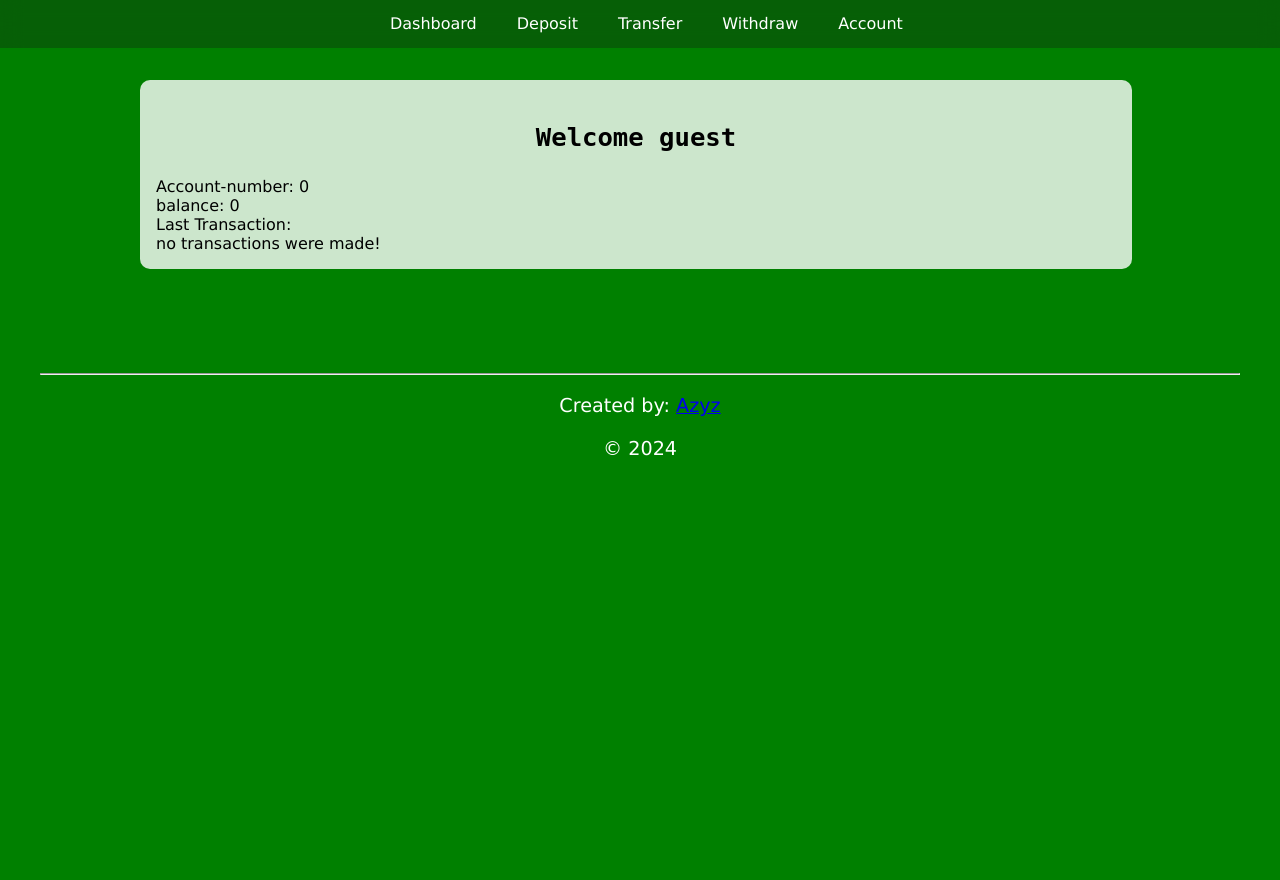
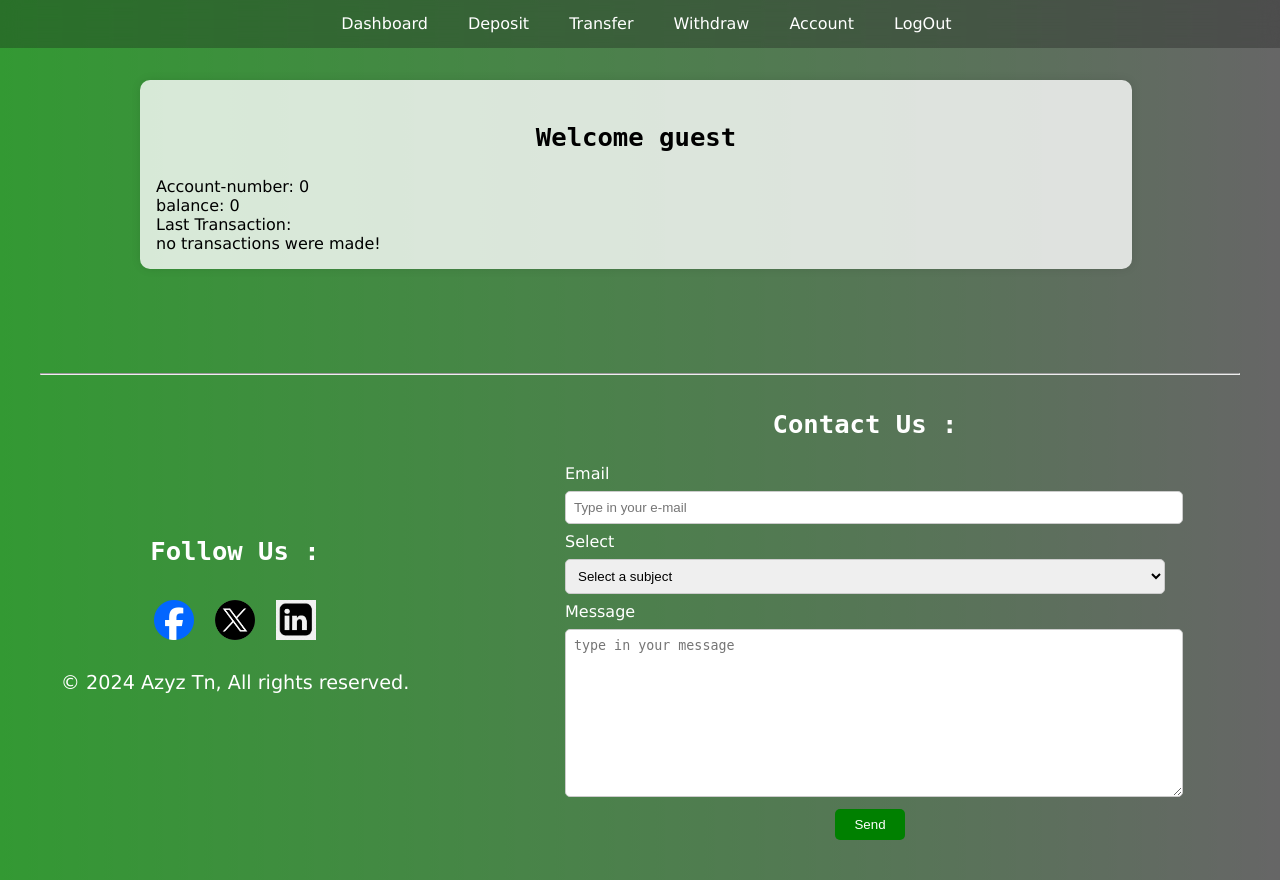
Before and after one commit to AzyzHm/banking-site, a PHP site: page /home.html in a window 1280 px wide. Before the commit the page ends 456 px from the top, so only its background shows below. Run offline with PHP 8.4, Linux system fonts and the light colour scheme.

Commit message:
completed the home js and css part

```diff
--- a/home.html
+++ b/home.html
@@ -4,6 +4,7 @@
     <meta charset="UTF-8">
     <meta name="viewport" content="width=device-width, initial-scale=1.0">
     <link rel="stylesheet" href="style/home.css">
+    <link rel="icon" href="icons/bank.png">
     <title>Home</title>
 </head>
 <body>
@@ -13,6 +14,7 @@
         <a id="transfer">Transfer</a>
         <a id="withdraw">Withdraw</a>
         <a id="account">Account</a>
+        <a name="logout">LogOut</a>
     </nav>
     <main>
         <section id="Dashboard">
@@ -27,6 +29,7 @@
                 <div class="form-group">
                     <label for="deposit-amount">Amount</label>
                     <input type="number" id="deposit-amount" name="deposit-amount" required>
+                    <div id="deposit-amount-error" class="error"></div>
                 </div>
                 <div class="form-group">
                     <label for="deposit-password">Password</label>
@@ -41,10 +44,12 @@
                 <div class="form-group">
                     <label for="transfer-account-number">account-number</label>
                     <input type="text" id="transfer-account-number" name="transfer-account-number" required>
+                    <div id="transfer-account-number-error" class="error"></div>
                 </div>
                 <div class="form-group">
                     <label for="transfer-amount">Amount</label>
                     <input type="number" id="transfer-amount" name="transfer-amount" required>
+                    <div id="transfer-amount-error" class="error"></div>
                 </div>
                 <div class="form-group">
                     <label for="transfer-password">Password</label>
@@ -59,6 +64,7 @@
                 <div class="form-group">
                     <label for="withdraw-amount">Amount</label>
                     <input type="number" id="withdraw-amount" name="withdraw-amount" required>
+                    <div id="withdraw-amount-error" class="error"></div>
                 </div>
                 <div class="form-group">
                     <label for="withdraw-password">Password</label>
@@ -73,33 +79,74 @@
                 <div class="form-group">
                     <label for="first-name">First Name</label>
                     <input type="text" id="first-name" name="first-name">
+                    <div id="first-name-error" class="error"></div>
                 </div>
                 <div class="form-group">
                     <label for="last-name">Last Name</label>
                     <input type="text" id="last-name" name="last-name">
+                    <div id="last-name-error" class="error"></div>
                 </div>
                 <div class="form-group">
                     <label for="email">Email</label>
                     <input type="email" id="email" name="email">
+                    <div id="email-error" class="error"></div>
                 </div>
                 <div class="form-group">
                     <label for="age">Age</label>
                     <input type="number" id="age" name="age">
+                    <div id="age-error" class="error"></div>
                 </div>
                 <div class="form-group">
                     <label for="password">Address</label>
                     <input type="address" id="address" name="address">
+                    <div id="address-error" class="error"></div>
                 </div>
                 <div class="form-group">
-                    <input type="submit" name="apply" value="Apply">
+                    <button type="submit" id="account-submit-button">Apply Changes</button>
                 </div>
             </form>
         </section>
     </main>
     <footer>
         <hr>
-        <p>Created by: <a href="../portfolio/index.php" target="_blank">Azyz</a></p>
-        <p>&copy; 2024</p>
+        <div id="footer">
+            <div id="left">
+                <h3>Follow Us :</h3>
+                <a href="https://www.facebook.com/hammemiazyz" target="_blank"><img src="icons/facebook.png" alt="facebook" class="icons"></a>
+                <a href="https://twitter.com/MICoRaZoN0" target="_blank"><img src="icons/X.png" alt="X" class="icons"></a>
+                <a href="https://www.linkedin.com/in/mohammed-aziz-hammemi-696b78263/" target="_blank"><img src="icons/linkedin.png" alt="LinkedIn" class="icons"></a>
+                <p>&copy 2024 <a href="../portfolio/index.php" target="_blank">Azyz</a> Tn, All rights reserved.</p>
+            </div>
+            <div id="right">
+                <h3>Contact Us :</h3>
+                <form id="contact-form">
+                    <div class="contact-form-group">
+                        <label for="contact-email">Email</label>
+                        <input type="email" id="contact-email" name="contact-email" placeholder="Type in your e-mail">
+                        <div id="contact-email-error" class="error"></div>
+                    </div>
+                    <div class="contact-form-group">
+                        <label for="subject">Select</label>
+                        <select name="subject" id="subject">
+                            <option value="">Select a subject</option>
+                            <option value="question">Question</option>
+                            <option value="complaint">Complaint</option>
+                            <option value="suggestion">Suggestion</option>
+                            <option value="other">Other</option>
+                        </select>
+                        <div id="contact-select-error" class="error"></div>
+                    </div>
+                    <div class="contact-form-group">
+                        <label for="message">Message</label>
+                        <textarea name="message" id="message" placeholder="type in your message" cols="30" rows="10"></textarea>
+                        <div id="contact-message-error" class="error"></div>
+                    </div>
+                    <div class="contact-form-group">
+                        <button type="submit" name="send" id="send-message-button">Send</button>
+                    </div>
+                </form>
+            </div>
+        </div>
     </footer>
     <script src="script/home.js"></script>
 </body>
--- a/style/home.css
+++ b/style/home.css
@@ -1,10 +1,10 @@
 :root {
     --nav: rgba(20, 20, 20, 0.3);
-    --background: rgba(0, 128, 0);
+    --background: linear-gradient(to left,hsl(0, 0%, 0%,0.6), hsl(120, 100%, 25%, 0.8));
     --section: rgb(255, 255, 255, 0.8);
 }
 
-body {
+html {
     font-family:Verdana, Geneva, Tahoma, sans-serif;
     box-sizing: border-box;
     background: var(--background);
@@ -29,6 +29,7 @@ nav a {
     padding: 0.5rem 1rem;
     margin: 0 0.25rem;
     border-radius: 5px;
+    cursor: pointer;
 }
 
 nav a:hover {
@@ -43,13 +44,17 @@ main {
     margin-left: auto;
     margin-right: auto;
 }
-
+.error {
+    color: red;
+    margin-left: 1rem;
+}
 section {
     max-width: 60rem;
     margin-bottom: 2rem;
     background: var(--section);
     padding: 1rem;
     border-radius: 10px;
+    box-shadow: 0 0 10px rgba(0, 0, 0, 0.1);
 }
 #Deposit,#Withdraw,#Transfer,#Account{
     display: none;
@@ -57,7 +62,6 @@ section {
 footer {
     background-color: inherit;
     color: white;
-    text-align: center;
     margin: auto;
     padding: 2rem;
 }
@@ -74,28 +78,14 @@ label {
     display: block;
     font-weight:lighter;
 }
-input {
+section input {
     width: 90%;
     padding: 0.5rem;
     margin: 0.5rem 0;
     border-radius: 5px;
     border: 1px solid #ccc;
 }
-input[type="submit"]{
-    width: 50%;
-    margin-left: 25%;
-    background: green;
-    color: white;
-    border: none;
-    cursor: pointer;
-}
-input[type="submit"]:hover {
-    opacity: 0.8;
-}
-input[type="submit"]:active {
-    opacity: 0.6;
-}
-button {
+section button {
     padding: 0.5rem 1rem;
     margin: 0.5rem 0;
     border: none;
@@ -105,18 +95,100 @@ button {
     cursor: pointer;
     margin-left: 40%;
 }
-button:hover {
+section button:hover {
     opacity: 0.8;
 }
-button:active {
+section button:active {
     opacity: 0.6;
 }
 p {
     font-size: clamp(1rem, 1.5vw, 1.5rem);
 }
+.icons{
+    height:40px;
+    width:40px;
+    margin: 0.5rem;
+}
+.icons:hover {
+    opacity: 0.5;
+}
+.icons :active {
+    opacity: 0.3;
+}
+
+#contact-form input,textarea,select{
+    width : 100%;
+    padding: 0.5rem;
+    margin: 0.5rem 0;
+    border-radius: 5px;
+    border: 1px solid #ccc;
+}
+#contact-form button{
+    width:70px;
+    background: green;
+    color: white;
+    border: none;
+    border-radius: 5px;
+    padding: 0.5rem;
+    cursor: pointer;
+    margin-left: 45%;
+}
+#contact-form button:hover {
+    opacity: 0.6;
+}
+#contact-form button:active {
+    opacity: 0.4;
+}
+#footer{
+    display: flex;
+    justify-content: space-around;
+    align-items: center;
+}
+#footer a{
+    color: white;
+    text-decoration:wavy;
+}
+#left{
+    text-align: center;
+    width: 30%;
+    margin-left: -5%;
+}
+#right{
+    width: 50%;
+}
+/* Media Queries */
 @media screen and (max-width: 768px) {
     nav a {
         font-size: 0.7rem;
         margin: 0.25rem 0;
     }
+    main {
+        padding: 1rem;
+    }
+    section {
+        padding: 0.5rem;
+    }
+    form {
+        padding: 0.5rem;
+    }
+    input {
+        width: 100%;
+    }
+    input[type="submit"] {
+        width: 60%;
+        margin-left: 20%;
+    }
+    #footer{
+        display: flex;
+        flex-direction: column;
+        justify-content: center;
+        align-items: center;
+    }
+    #left{
+        width: 100%;
+        margin-left: 0;
+    }
+    #right{
+        width: 100%;
+    }
 }
```
Also changed, not shown: script/home.js (+201 -0 lines), icons/X.png (added), icons/bank.png (added), icons/facebook.png (added), icons/linkedin.png (added).
